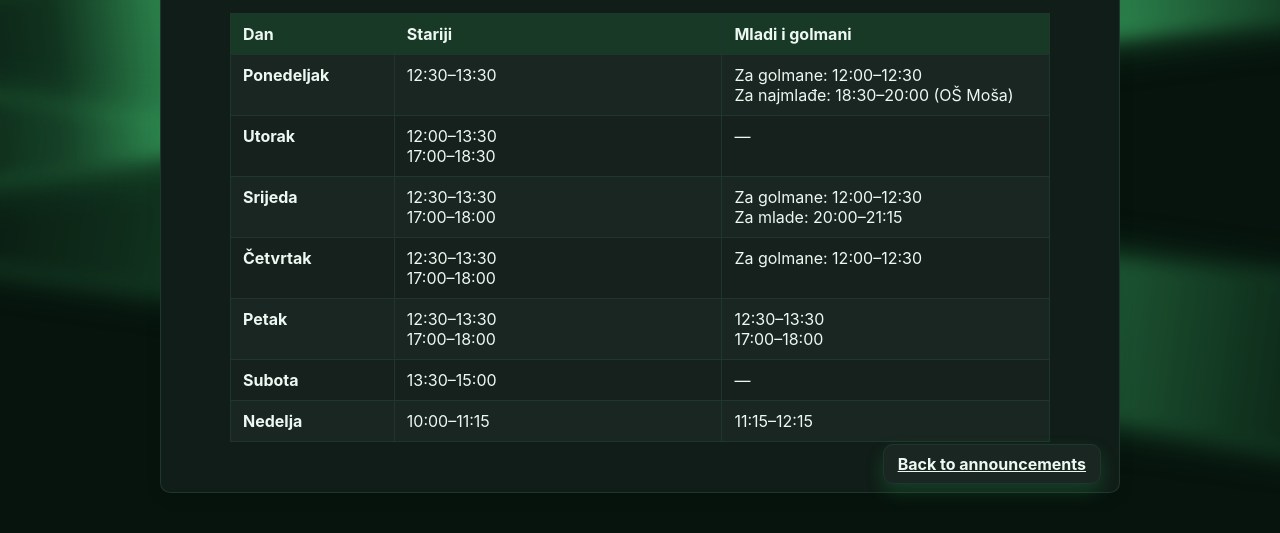
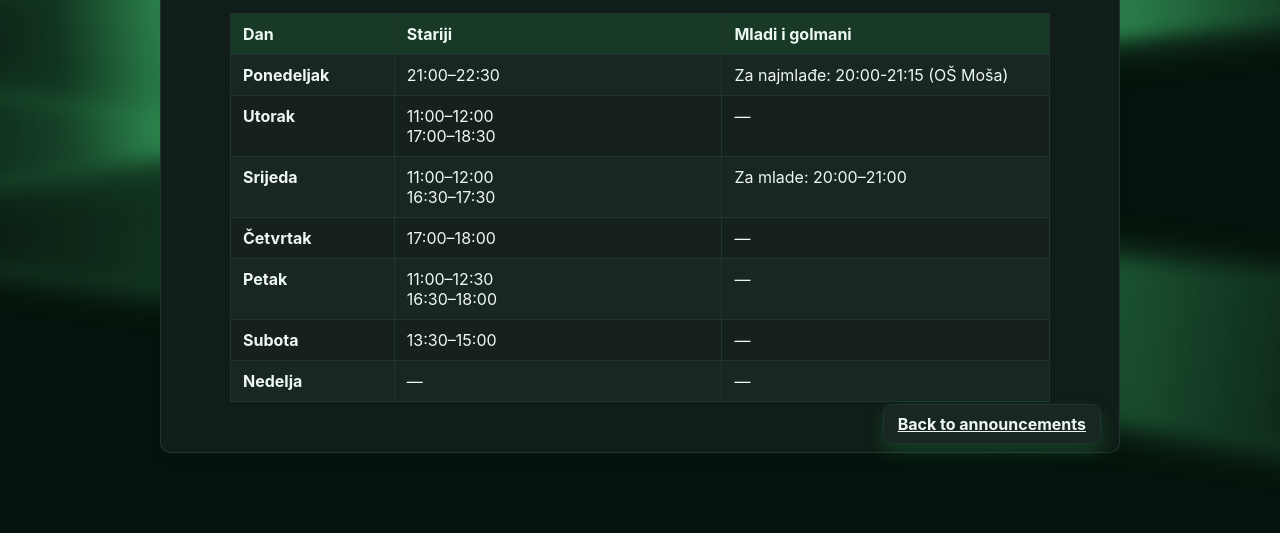
Before and after one commit to bakirsehic4-crypto/orkrudarbanovici, a plain HTML site: page termini.html in a window 1280 px wide. Shown: the part 223-756 px from the top of the page. Drawn offline with Linux system fonts and the light colour scheme.

Commit message:
Modify training schedule in termini.html
Updated training schedule for the week with new times.

```diff
--- a/termini.html
+++ b/termini.html
@@ -43,28 +43,28 @@
         <tbody>
           <tr>
             <td data-label="Dan">Ponedeljak</td>
-            <td data-label="Stariji">12:30–13:30</td>
-            <td data-label="Mladi i golmani">Za golmane: 12:00–12:30<br/>Za najmlađe: 18:30–20:00 (OŠ Moša)</td>
+            <td data-label="Stariji">21:00–22:30</td>
+            <td data-label="Mladi i golmani">Za najmlađe: 20:00-21:15 (OŠ Moša)</td>
           </tr>
           <tr>
             <td data-label="Dan">Utorak</td>
-            <td data-label="Stariji">12:00–13:30<br/>17:00–18:30</td>
+            <td data-label="Stariji">11:00–12:00<br/>17:00–18:30</td>
             <td data-label="Mladi i golmani">—</td>
           </tr>
           <tr>
             <td data-label="Dan">Srijeda</td>
-            <td data-label="Stariji">12:30–13:30<br/>17:00–18:00</td>
-            <td data-label="Mladi i golmani">Za golmane: 12:00–12:30<br/>Za mlade: 20:00–21:15</td>
+            <td data-label="Stariji">11:00–12:00<br/>16:30–17:30</td>
+            <td data-label="Mladi i golmani">Za mlade: 20:00–21:00</td>
           </tr>
           <tr>
             <td data-label="Dan">Četvrtak</td>
-            <td data-label="Stariji">12:30–13:30<br/>17:00–18:00</td>
-            <td data-label="Mladi i golmani">Za golmane: 12:00–12:30</td>
+            <td data-label="Stariji">17:00–18:00</td>
+            <td data-label="Mladi i golmani">—</td>
           </tr>
           <tr>
             <td data-label="Dan">Petak</td>
-            <td data-label="Stariji">12:30–13:30<br/>17:00–18:00</td>
-            <td data-label="Mladi i golmani">12:30–13:30<br/>17:00–18:00</td>
+            <td data-label="Stariji">11:00–12:30<br/>16:30–18:00</td>
+            <td data-label="Mladi i golmani">—</td>
           </tr>
           <tr>
             <td data-label="Dan">Subota</td>
@@ -73,8 +73,8 @@
           </tr>
           <tr>
             <td data-label="Dan">Nedelja</td>
-            <td data-label="Stariji">10:00–11:15</td>
-            <td data-label="Mladi i golmani">11:15–12:15</td>
+            <td data-label="Stariji">—</td>
+            <td data-label="Mladi i golmani">—</td>
           </tr>
         </tbody>
       </table>
```
